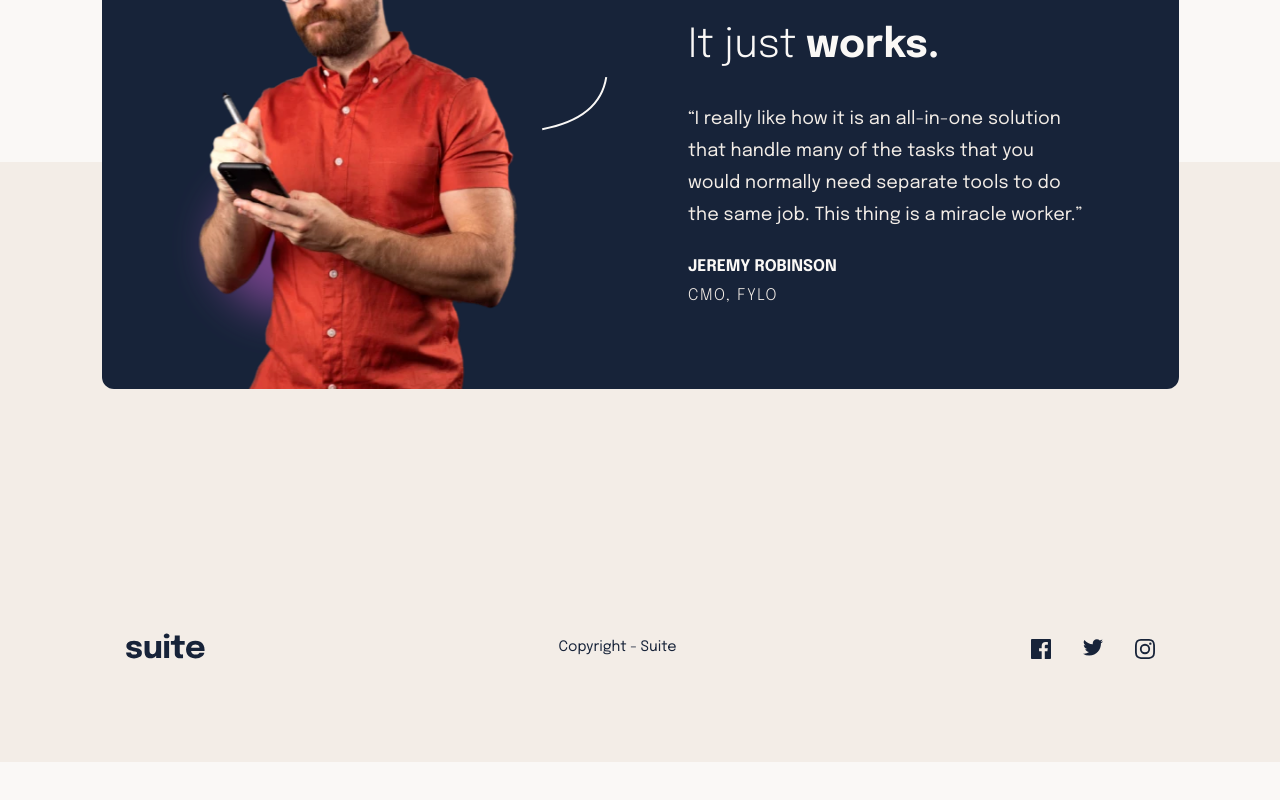
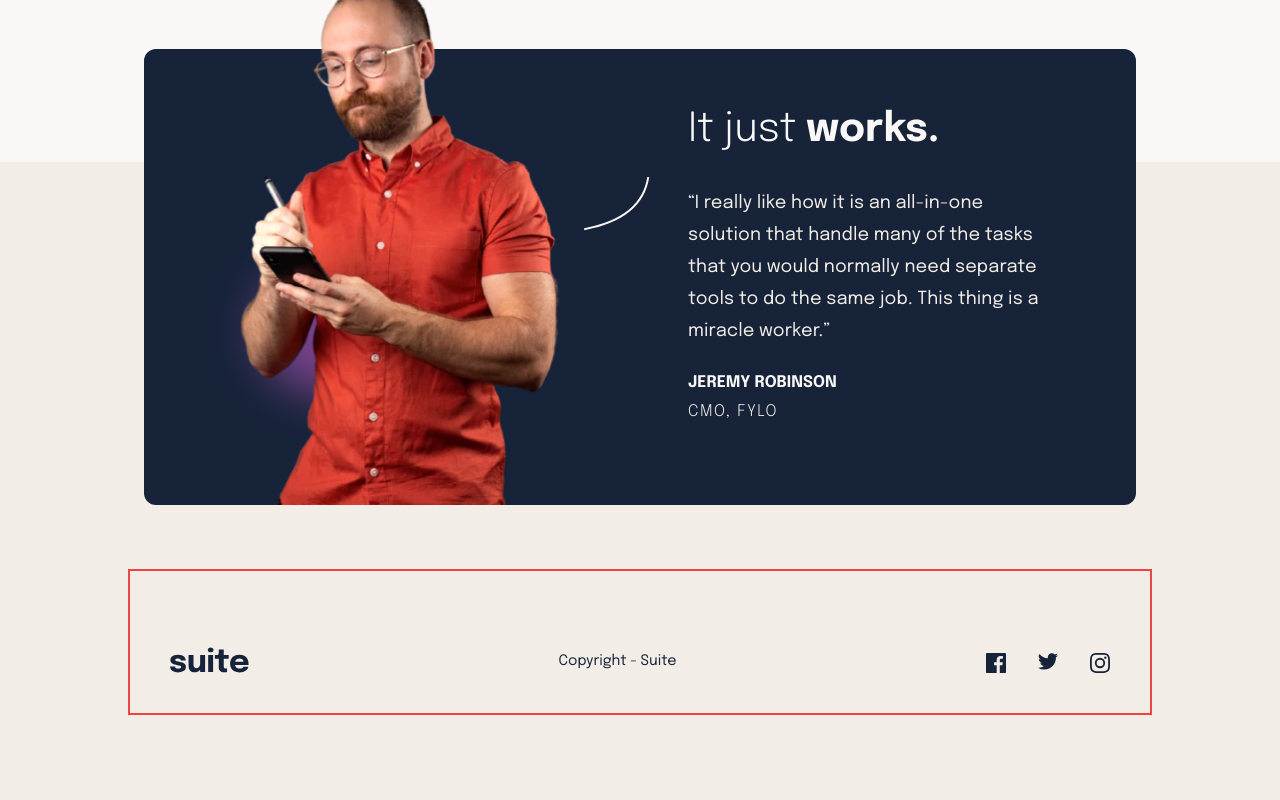
Before and after one commit to mdubelbeis/suite-landing-page, a React (Create React App) app: page / in a window 1280 px wide. Shown: the part 938-1738 px from the top of the page. Before the commit the page ends 1700 px from the top, so only its background shows below. Built offline with nearby package versions, Linux system fonts and the light colour scheme.

Commit message:
corrected spacing

```diff
--- a/src/components/App.js
+++ b/src/components/App.js
@@ -8,10 +8,10 @@ const App = () => {
   return (
     <main>
       <Header />
-      <div className="w-auto mx-auto md:px-4 overflow-hidden max-w-[1109px]">
+      <div className="w-auto mx-auto md:px-4 overflow-hidden max-w-[1024px]">
         <Info />
       </div>
-      <div className="hidden lg:block md:absolute md:top-[1100px] md:-z-10 bg-dark-cream w-screen md:h-[600px]"></div>
+      <div className="hidden lg:block md:absolute md:top-[1100px] md:bottom-0 md:-z-10 bg-dark-cream w-screen md:h-[600px] min-h-full"></div>
       <Footer />
     </main>
   );
--- a/src/components/Footer.component.js
+++ b/src/components/Footer.component.js
@@ -2,8 +2,7 @@ import logo from '../assets/logo.svg';
 
 const Footer = () => {
   return (
-    <>
-      <div className="relative w-full max-w-[1109px] mx-auto bg-dark-cream p-20 space-y-10 flex flex-col justify-center items-center md:flex-row md:justify-between md:items-end md:p-10 lg:pt-36 lg:mt-16">
+    <div className="border-red-500 border-2 w-screen max-w-[1024px] mx-auto bg-dark-cream p-20 space-y-10 flex flex-col justify-center items-center md:flex-row md:justify-between md:items-end md:p-10 lg:mt-16">
       <img src={logo} alt="suite logo" />
       <small>Copyright - Suite</small>
 
@@ -49,7 +48,6 @@ const Footer = () => {
         </a>
       </div>
     </div>
-    </>
   );
 };
 
--- a/src/index.css
+++ b/src/index.css
@@ -45,7 +45,3 @@
 .header-btn {
   @apply p-4 border-[1px] text-[12px] border-dark-blue rounded-md font-bold hover:bg-dark-blue hover:text-light-cream lg:mr-2;
 }
-
-html {
-  width: 100vw;
-}
```
Lines whose indentation alone changed are shown as unchanged.
